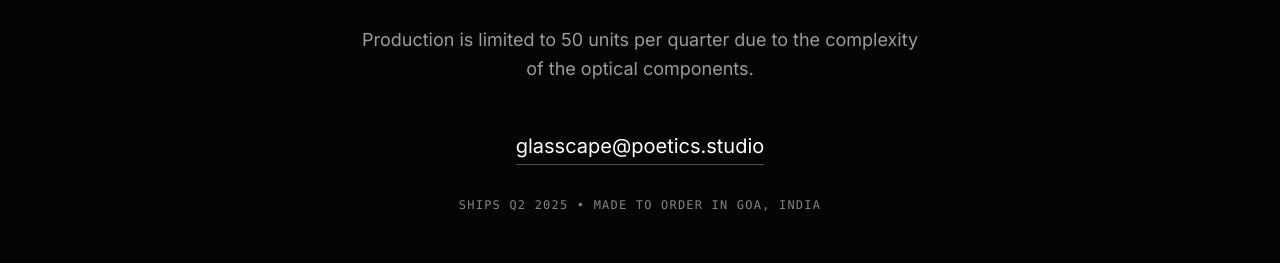
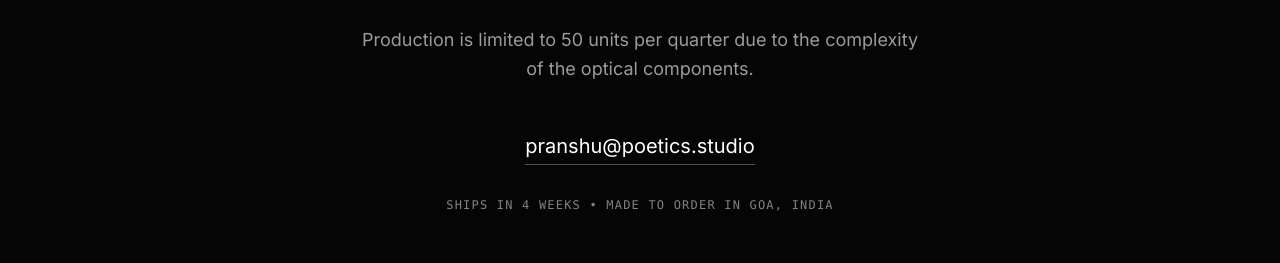
Before and after one commit to Studio-Poetics/poetics, a React (Vite) app: page /glasscape/horizon in a window 1280 px wide. Shown: the part 7971-8234 px from the top of the page. Built offline with nearby package versions, Linux system fonts and the light colour scheme.

Commit message:
Update email and shipping text in Horizon CTA

```diff
--- a/components/GlasscapeHorizon.tsx
+++ b/components/GlasscapeHorizon.tsx
@@ -270,10 +270,10 @@ const GlasscapeHorizon: React.FC<GlasscapeHorizonProps> = ({ onNavigate }) => {
                 href="mailto:glasscape@poetics.studio?subject=Inquiry: Horizon"
                 className="inline-block border-b border-white/30 pb-1 text-xl text-white hover:text-[#FF4400] hover:border-[#FF4400] transition-colors"
             >
-                glasscape@poetics.studio
+                pranshu@poetics.studio
             </a>
             <p className="text-xs font-mono text-white/50 mt-8 uppercase tracking-widest">
-                Ships Q2 2025 • Made to Order in Goa, India
+                Ships in 4 weeks • Made to Order in Goa, India
             </p>
         </section>
 
```
